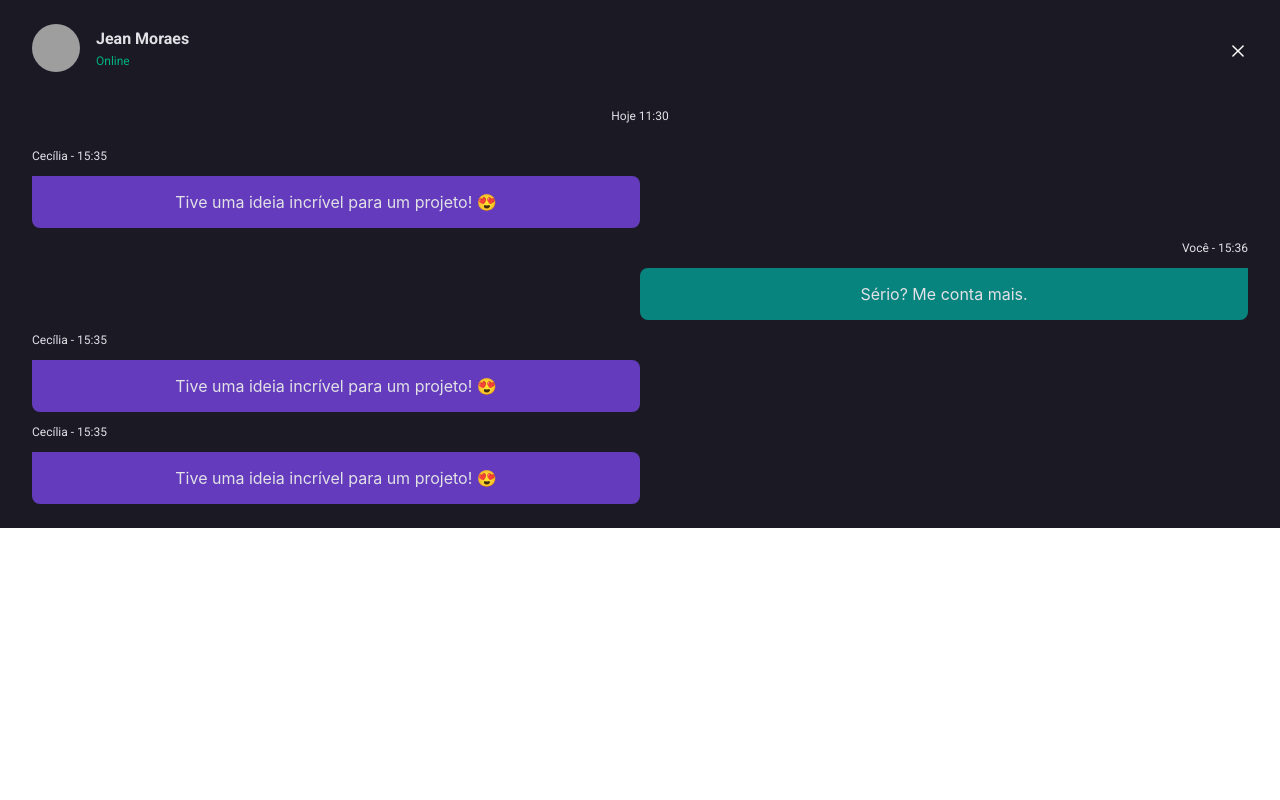
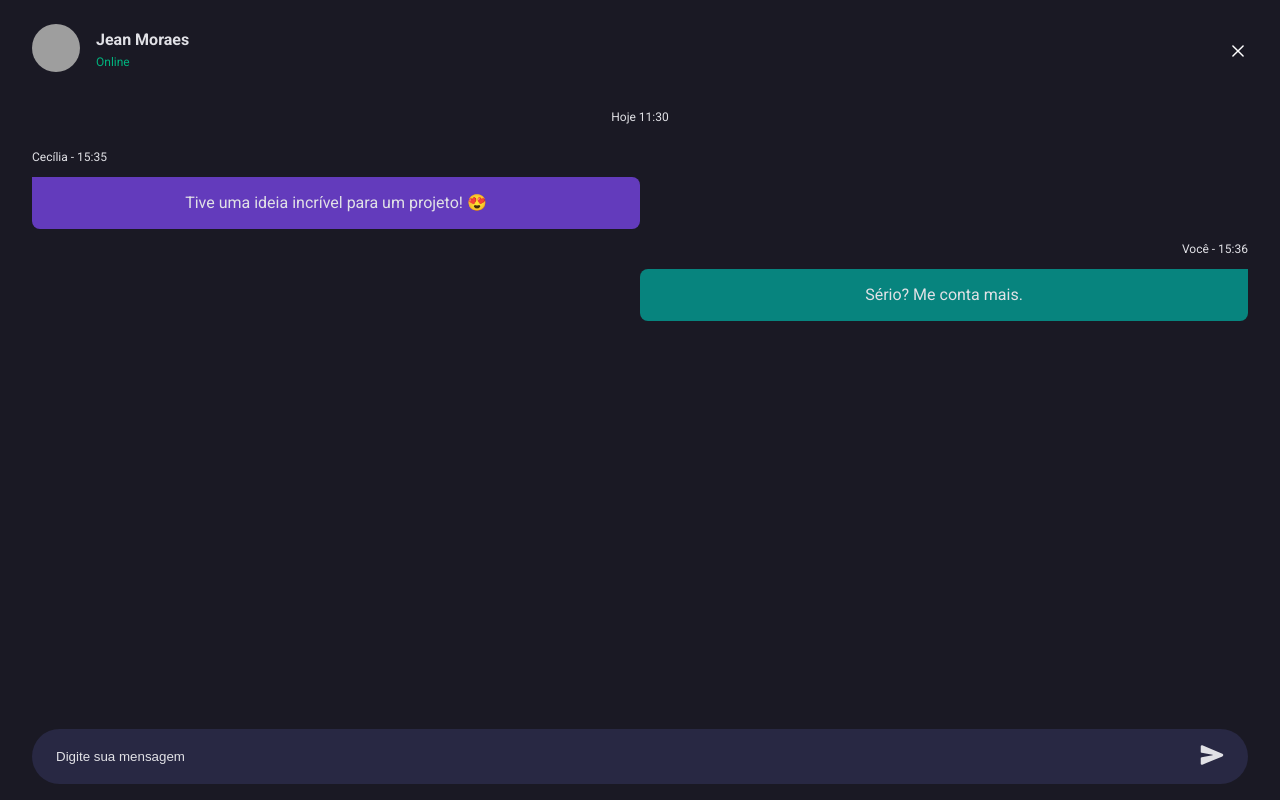
Before and after one commit to JeanMoraes/boraCodar-chat, a Vue app: page / in a window 1280 px wide. Built offline with nearby package versions, Linux system fonts and the light colour scheme; grey boxes are pictures that could not be loaded.

Commit message:
feat: create and add on chat ChatInputMessage component

```diff
--- a/src/App.vue
+++ b/src/App.vue
@@ -1,13 +1,12 @@
 <script setup lang="ts">
   import ChatContainer from './components/ChatContainer.vue'
 import ChatContent from './components/ChatContent.vue';
+import ChatInputMessage from './components/ChatInputMessage.vue';
 </script>
 
 <template>
-  <ChatContainer>
-    <ChatContent />
-  </ChatContainer>
+    <ChatContainer>
+      <ChatContent />
+      <ChatInputMessage />
+    </ChatContainer>
 </template>
-
-<style scoped>
-</style>
--- a/src/components/ChatContainer.vue
+++ b/src/components/ChatContainer.vue
@@ -15,9 +15,9 @@ import Header from './Header.vue';
     main {
         width: 100%;
         height: 100%;
-        min-height: 500px;
         background-color: var(--background);
         padding: 1.5rem 2rem;
+        box-sizing: border-box;
     }
 
 </style>
--- a/src/components/ChatContent.vue
+++ b/src/components/ChatContent.vue
@@ -17,18 +17,6 @@
             message="Sério? Me conta mais."
             direction="sent"
        />
-       <ChatMessage
-            person="Cecília"
-            time="15:35"
-            message="Tive uma ideia incrível para um projeto! 😍"
-            direction="received"
-       />
-       <ChatMessage
-            person="Cecília"
-            time="15:35"
-            message="Tive uma ideia incrível para um projeto! 😍"
-            direction="received"
-       />
     </div>
 </template>
 
--- /dev/null
+++ b/src/components/ChatInputMessage.vue
@@ -0,0 +1,46 @@
+<script setup lang="ts">
+    import sendIcon from "../assets/icons/send-icon.svg"
+</script>
+
+<template>
+    <div class="input-group">
+        <input type="text" placeholder="Digite sua mensagem" />
+        <button>
+            <img :src="sendIcon" alt="Enviar mensagem" />
+        </button>
+    </div>
+</template>
+
+<style lang="scss" scoped>
+    .input-group {
+        position: absolute;
+        bottom: 1rem;
+        left: 50%;
+        transform: translateX(-50%);
+        display: flex;
+        width: 95%;
+        gap: 0.5rem;
+        background-color: var(--primary-dark);
+        border-radius: 999px;
+        padding: 0.875rem 1.5rem;
+        margin: 1rem 0 0 0;
+
+        input {
+            flex: 1;
+            background: transparent;
+            border: none;
+            color: var(--light-text);
+            outline: none;
+
+            &::placeholder {
+                color: var(--light-text);
+            }
+        }
+
+        button {
+            background: transparent;
+            border: none;
+        }
+    }
+
+</style>
--- a/src/style.css
+++ b/src/style.css
@@ -1,5 +1,5 @@
 :root {
-  font-family: Inter, Avenir, Helvetica, Arial, sans-serif;
+  font-family: Roboto, Inter, Avenir, Helvetica, Arial, sans-serif;
   font-size: 16px;
   line-height: 24px;
   font-weight: 400;
@@ -16,13 +16,12 @@
 * {
   margin: 0;
   padding: 0;
-  box-sizing: border-box
+  box-sizing: border-box;
 }
 
 #app {
-  width: 100%;
-  margin: 0 auto;
-  text-align: center;
+  width: 100vw;
+  height: 100vh;
 }
 
 @media (prefers-color-scheme: light) {
```
